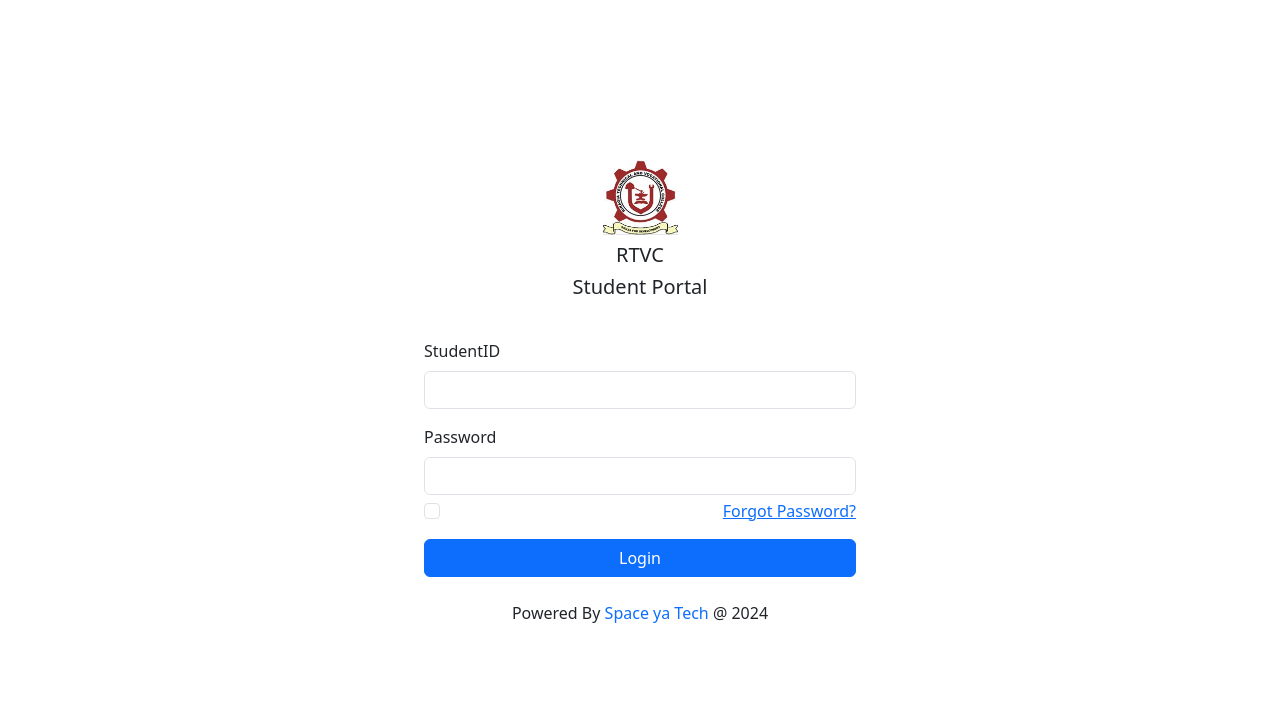
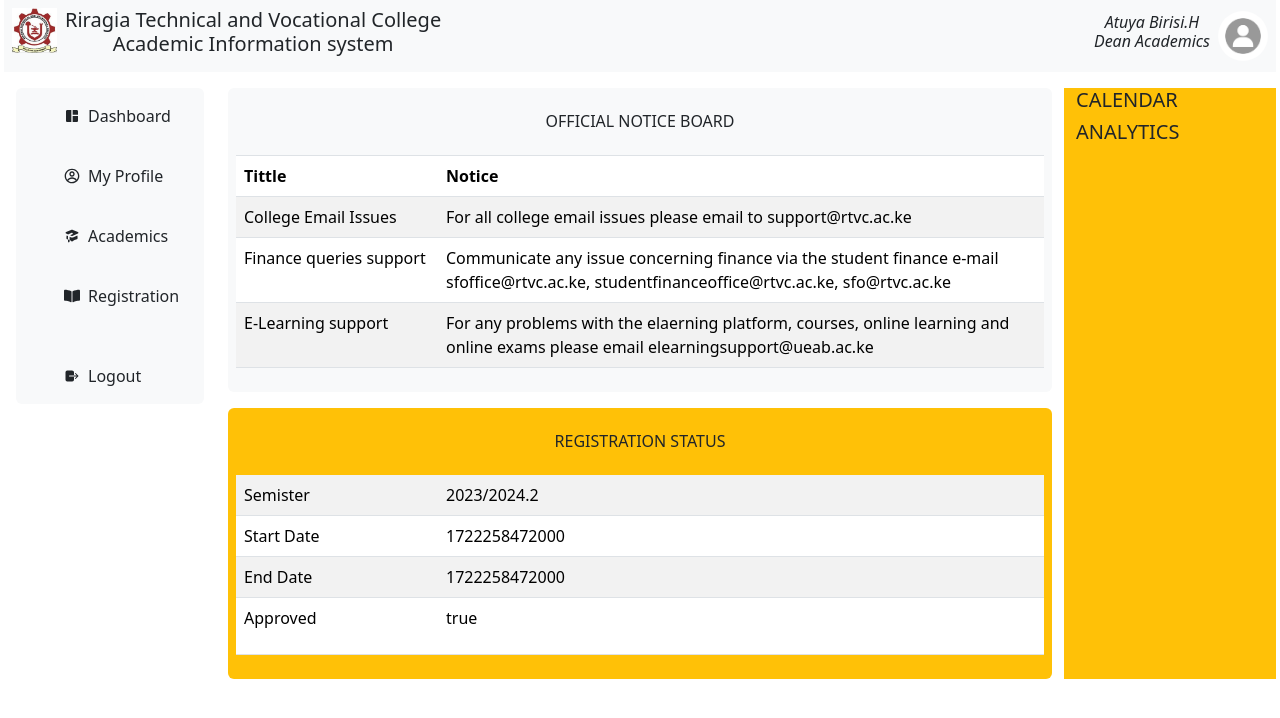
Before and after one commit to atuyabirisi/EscaTech, a React (Vite) app in the folder client/: page / in a window 1280 px wide. Shown: the top 718 px of the page. Built offline with nearby package versions, Linux system fonts and the light colour scheme.

Commit message:
build dashboard for student users

```diff
--- a/client/src/App.tsx
+++ b/client/src/App.tsx
@@ -1,17 +1,16 @@
-import StudentLogin from "./components/StudentLogin";
+// import StudentLogin from "./components/StudentLogin";
 // import Navbar from "./components/Navbar";
 // import StudentReg from "./components/StudentReg";
 // import CoursesReg from "./components/CoursesReg";
 // import DepartmentReg from "./components/DepartmentReg";
 // import InstructorReg from "./components/InstructorReg";
-
-// import LandingPage from "./components/LandingPage";
+import LandingPageLayout from "./components/landingpage/LandingPageLayout";
 
 export default function App() {
   return (
     <div className="">
-      {/* <LandingPage /> */}
-      <StudentLogin />
+      <LandingPageLayout />
+      {/* <StudentLogin /> */}
       {/* <Navbar /> */}
       {/* <StudentReg /> */}
       {/* <CoursesReg /> */}
--- /dev/null
+++ b/client/src/components/landingpage/DashBoard.tsx
@@ -0,0 +1,63 @@
+import NoticeBoard from "./NoticeBoard";
+import RegistrationStatus from "./RegistrationStatus";
+import Sidepanel from "./Sidepanel";
+
+export default function DashBoard() {
+  return (
+    <div className="row p-3">
+      <div className="col-2">
+        <Sidepanel />
+      </div>
+      <div className="col-8">
+        <NoticeBoard />
+        <RegistrationStatus />
+      </div>
+      <div className="col-2 bg-warning">
+        <h5>CALENDAR</h5>
+        <h5>ANALYTICS</h5>
+      </div>
+    </div>
+  );
+}
+
+{
+  /* <div className="row mx-1 my-3"> */
+}
+// <div className="col-lg-2 rounded">
+{
+  /* <Sidepanel /> */
+}
+{
+  /* <h5>Box 1</h5> */
+}
+{
+  /* </div> */
+}
+{
+  /* <div className="col-lg-8 rounded mx-1 p-2 bg-warning"> */
+}
+{
+  /* <NoticeBoard />
+        <RegistrationStatus /> */
+}
+{
+  /* <h5>Box 2</h5> */
+}
+{
+  /* </div> */
+}
+{
+  /* <div className="col-lg-2 rounded"> */
+}
+{
+  /* <Sidepanel /> */
+}
+{
+  /* <h5>Box 1</h5> */
+}
+{
+  /* </div> */
+}
+{
+  /* </div> */
+}
--- /dev/null
+++ b/client/src/components/landingpage/LandingPageLayout.tsx
@@ -0,0 +1,11 @@
+import Navbar from "../Navbar";
+import DashBoard from "./DashBoard";
+
+export default function LandingPageLayout() {
+  return (
+    <>
+      <Navbar />
+      <DashBoard />
+    </>
+  );
+}
--- /dev/null
+++ b/client/src/components/landingpage/NoticeBoard.tsx
@@ -0,0 +1,43 @@
+export default function NoticeBoard() {
+  return (
+    <div className="rounded bg-light p-2">
+      <div className="border-bottom py-3 text-center">
+        <h6>OFFICIAL NOTICE BOARD</h6>
+      </div>
+      <div>
+        <table className="table table-striped">
+          <thead>
+            <tr>
+              <th className="col-lg-3">Tittle</th>
+              <th className="col-lg-9">Notice</th>
+            </tr>
+          </thead>
+          <tbody>
+            <tr>
+              <td>College Email Issues</td>
+              <td>
+                For all college email issues please email to support@rtvc.ac.ke
+              </td>
+            </tr>
+            <tr>
+              <td>Finance queries support</td>
+              <td>
+                Communicate any issue concerning finance via the student finance
+                e-mail sfoffice@rtvc.ac.ke, studentfinanceoffice@rtvc.ac.ke,
+                sfo@rtvc.ac.ke
+              </td>
+            </tr>
+            <tr>
+              <td>E-Learning support </td>
+              <td>
+                For any problems with the elaerning platform, courses, online
+                learning and online exams please email
+                elearningsupport@ueab.ac.ke
+              </td>
+            </tr>
+          </tbody>
+        </table>
+      </div>
+    </div>
+  );
+}
--- /dev/null
+++ b/client/src/components/landingpage/RegistrationStatus.tsx
@@ -0,0 +1,33 @@
+export default function RegistrationStatus() {
+  return (
+    <div className="rounded bg-warning p-2 mt-3">
+      <div className="text-center py-3 ">
+        <h6>REGISTRATION STATUS</h6>
+      </div>
+      <div>
+        <table className="table table-striped">
+          <tbody>
+            <tr>
+              <td className="col-lg-3">Semister</td>
+              <td className="col-lg-9">2023/2024.2</td>
+            </tr>
+            <tr>
+              <td>Start Date</td>
+              <td>{Date.now()}</td>
+            </tr>
+            <tr>
+              <td>End Date</td>
+              <td>{Date.now()}</td>
+            </tr>
+            <tr>
+              <td>Approved</td>
+              <td>
+                <p>true</p>
+              </td>
+            </tr>
+          </tbody>
+        </table>
+      </div>
+    </div>
+  );
+}
--- /dev/null
+++ b/client/src/components/landingpage/Sidepanel.tsx
@@ -0,0 +1,60 @@
+import { MdSpaceDashboard } from "react-icons/md";
+import { CgProfile } from "react-icons/cg";
+import { IoLogOut } from "react-icons/io5";
+import { HiAcademicCap } from "react-icons/hi";
+import { FaBookOpen } from "react-icons/fa";
+
+export default function Sidepanel() {
+  return (
+    <div>
+      <ul style={{ listStyle: "none" }} className="bg-light rounded">
+        <li className="p-3 ">
+          <a
+            href="#"
+            className="d-flex align-items-center gap-2 text-decoration-none text-dark"
+          >
+            <MdSpaceDashboard />
+            <span>Dashboard</span>
+          </a>
+        </li>
+        <li className="p-3 my-1">
+          <a
+            href="#"
+            className="d-flex align-items-center gap-2 text-decoration-none text-dark"
+          >
+            <CgProfile />
+            My Profile
+          </a>
+        </li>
+
+        <li className="p-3 my-1">
+          <a
+            href="#"
+            className="d-flex align-items-center gap-2 text-decoration-none text-dark"
+          >
+            <HiAcademicCap />
+            Academics
+          </a>
+        </li>
+        <li className="p-3 my-1">
+          <a
+            href="#"
+            className="d-flex align-items-center gap-2 text-decoration-none text-dark"
+          >
+            <FaBookOpen />
+            Registration
+          </a>
+        </li>
+        <li className="p-3 mt-4">
+          <a
+            href="#"
+            className="d-flex align-items-center gap-2 text-decoration-none text-dark"
+          >
+            <IoLogOut />
+            Logout
+          </a>
+        </li>
+      </ul>
+    </div>
+  );
+}
```
